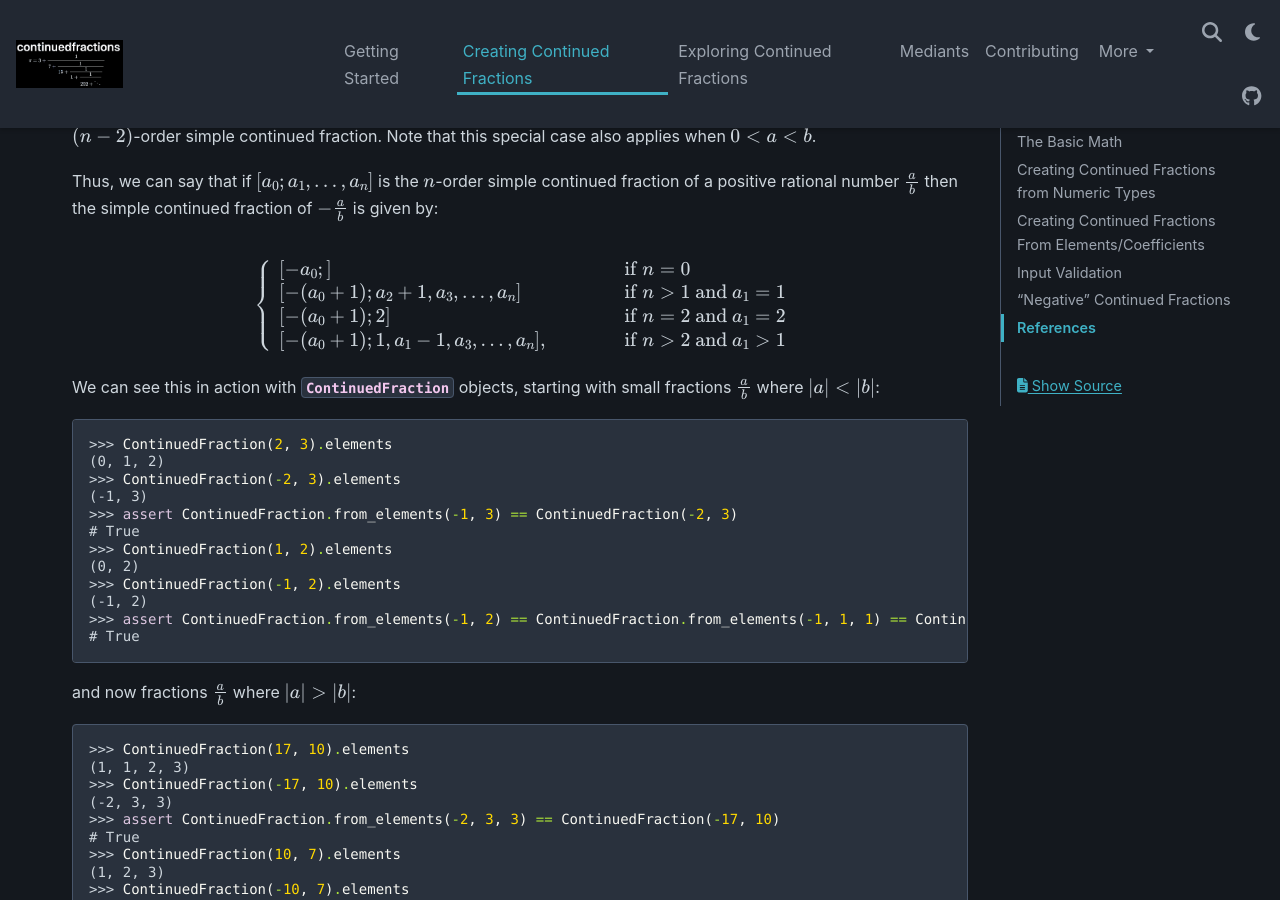
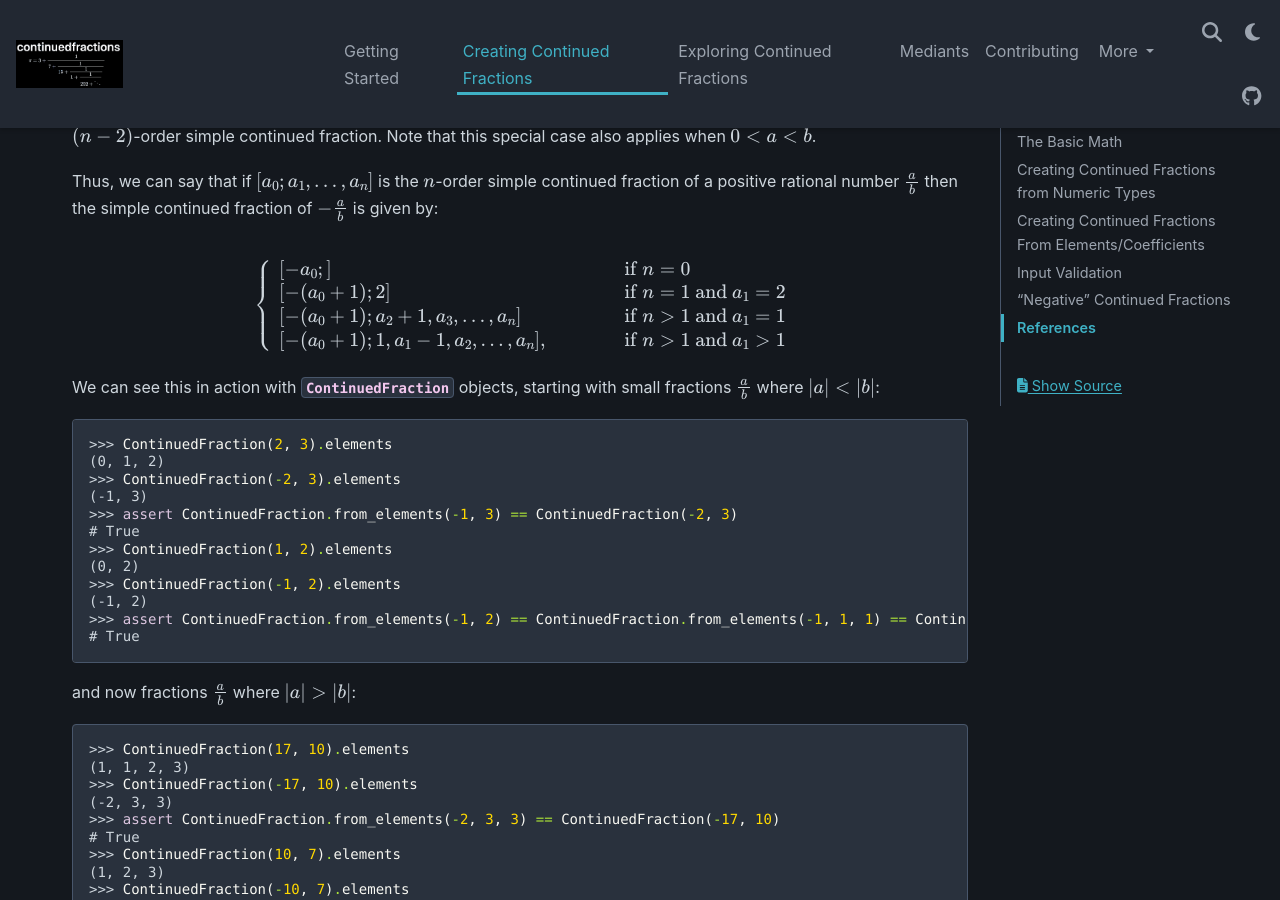
Before and after one commit to sr-murthy/continuedfractions, a Sphinx documentation site: the page built from docs/sources/creating-continued-fractions.rst, in a window 1280 px wide and 900 px high, scrolled down 8036 px. Built offline with Sphinx 7.4.7 and the PyData theme 0.15.4, drawn with Linux system fonts in a browser that asks for light colours; nearby versions of some CDN libraries.

Commit message:
docs: tweak for negative continued fractions docs

```diff
--- a/docs/sources/creating-continued-fractions.rst
+++ b/docs/sources/creating-continued-fractions.rst
@@ -308,9 +308,9 @@ Thus, we can say that if :math:`[a_0; a_1,\ldots, a_n]` is the :math:`n`-order s
 
    \begin{cases}
    [-a_0;] & \text{if } n = 0 \\
+   [-(a_0 + 1); 2] \hskip{3em} & \text{if } n = 1 \text{ and } a_1 = 2 \\
    [-(a_0 + 1); a_2 + 1, a_3,\ldots, a_n] \hskip{3em} & \text{if } n > 1 \text{ and } a_1 = 1 \\
-   [-(a_0 + 1); 2] \hskip{3em} & \text{if } n = 2 \text{ and } a_1 = 2 \\
-   [-(a_0 + 1); 1, a_1 - 1, a_3, \ldots,a_n], \hskip{3em} & \text{if } n > 2 \text{ and } a_1 > 1
+   [-(a_0 + 1); 1, a_1 - 1, a_2, \ldots,a_n], \hskip{3em} & \text{if } n > 1 \text{ and } a_1 > 1
    \end{cases}
 
 We can see this in action with :py:class:`~continuedfractions.continuedfraction.ContinuedFraction` objects, starting with small fractions :math:`\frac{a}{b}` where :math:`|a| < |b|`:
```
